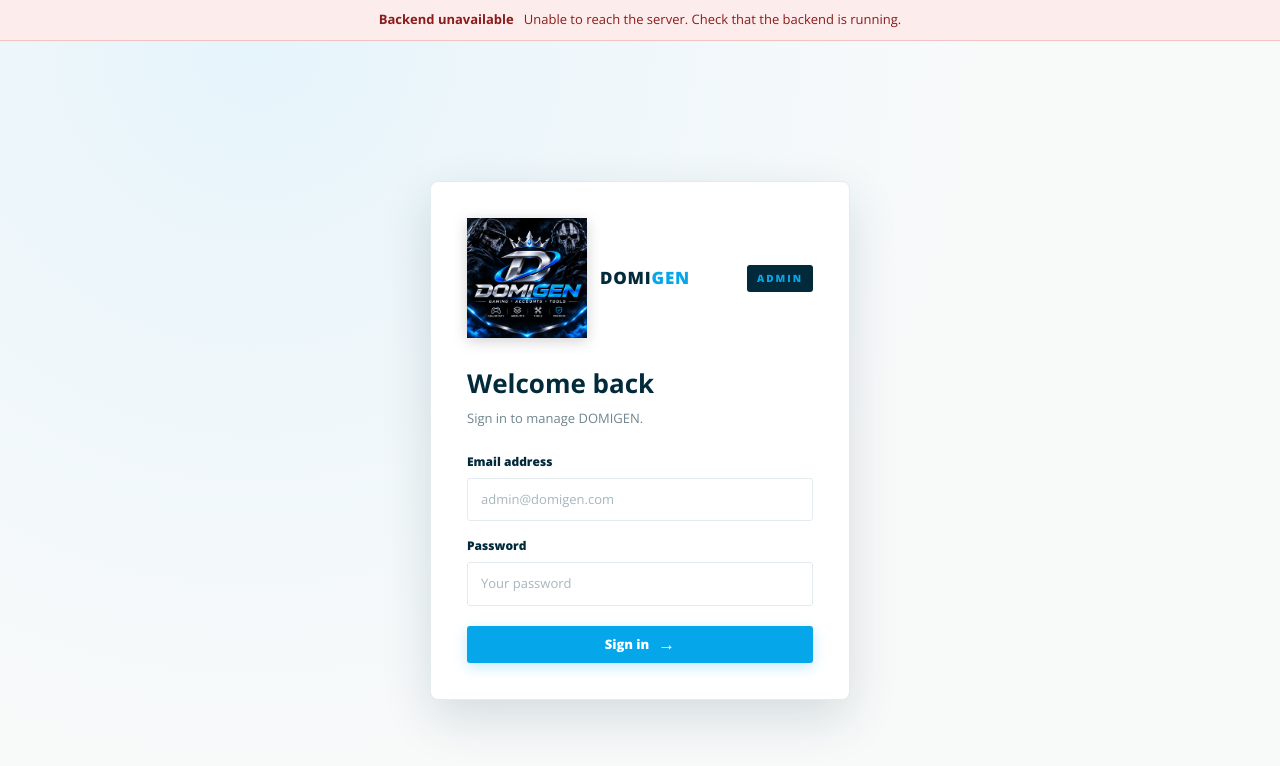
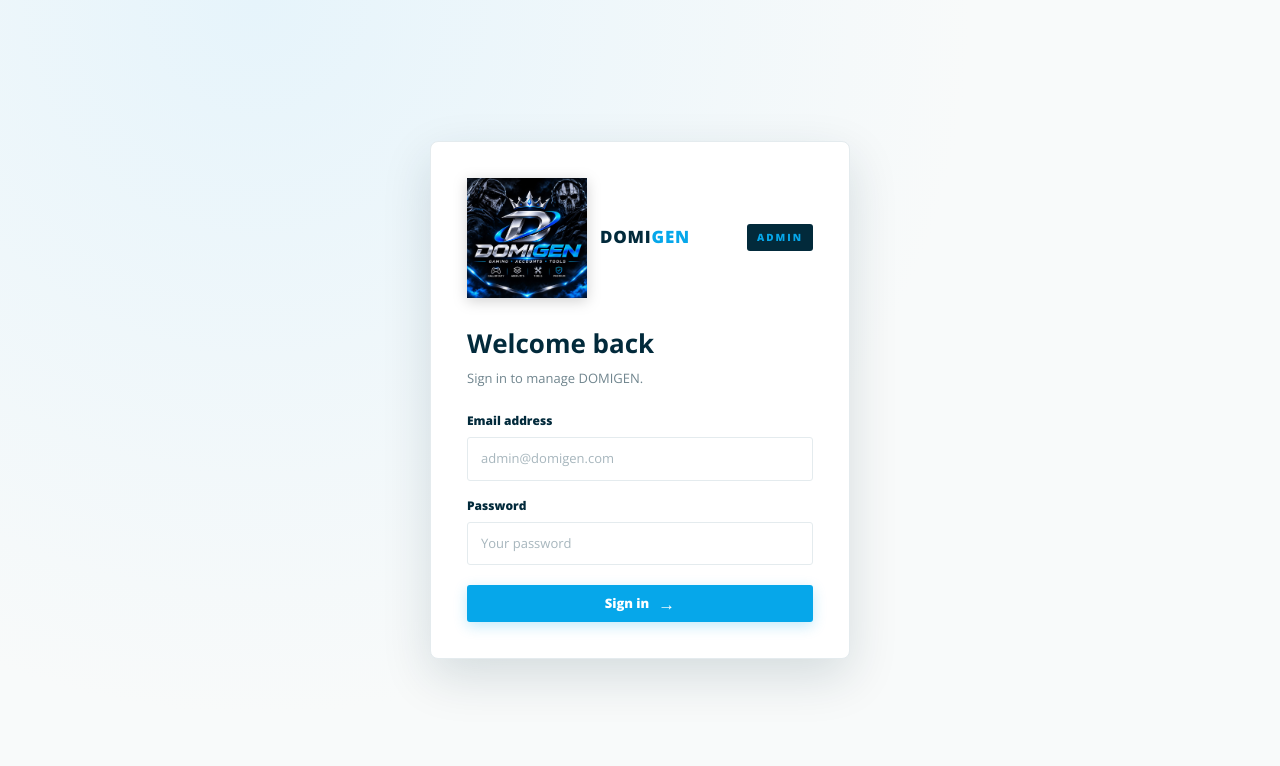
Before and after one commit to zeejaycoding/nextgen-admin, a React (Vite) app: page /#/admin/login in a window 1280 px wide. Shown: the top 766 px of the page. Built offline with nearby package versions, Linux system fonts and the light colour scheme; no server answers.

Commit message:
thrid commit

```diff
--- a/src/App.jsx
+++ b/src/App.jsx
@@ -1,6 +1,5 @@
 import { Navigate, Route, Routes } from 'react-router-dom'
 import AdminLayout from './components/AdminLayout'
-import BackendNotice from './components/BackendNotice'
 import { useAdmin } from './context/AdminContext'
 import AdminLogin from './pages/AdminLogin'
 import Dashboard from './pages/Dashboard'
@@ -17,7 +16,6 @@ function Protected({ children }) {
 export default function App() {
   return (
     <>
-      <BackendNotice />
       <Routes>
         <Route path="/" element={<Navigate to="/admin/login" replace />} />
         <Route path="/admin/login" element={<AdminLogin />} />
```
